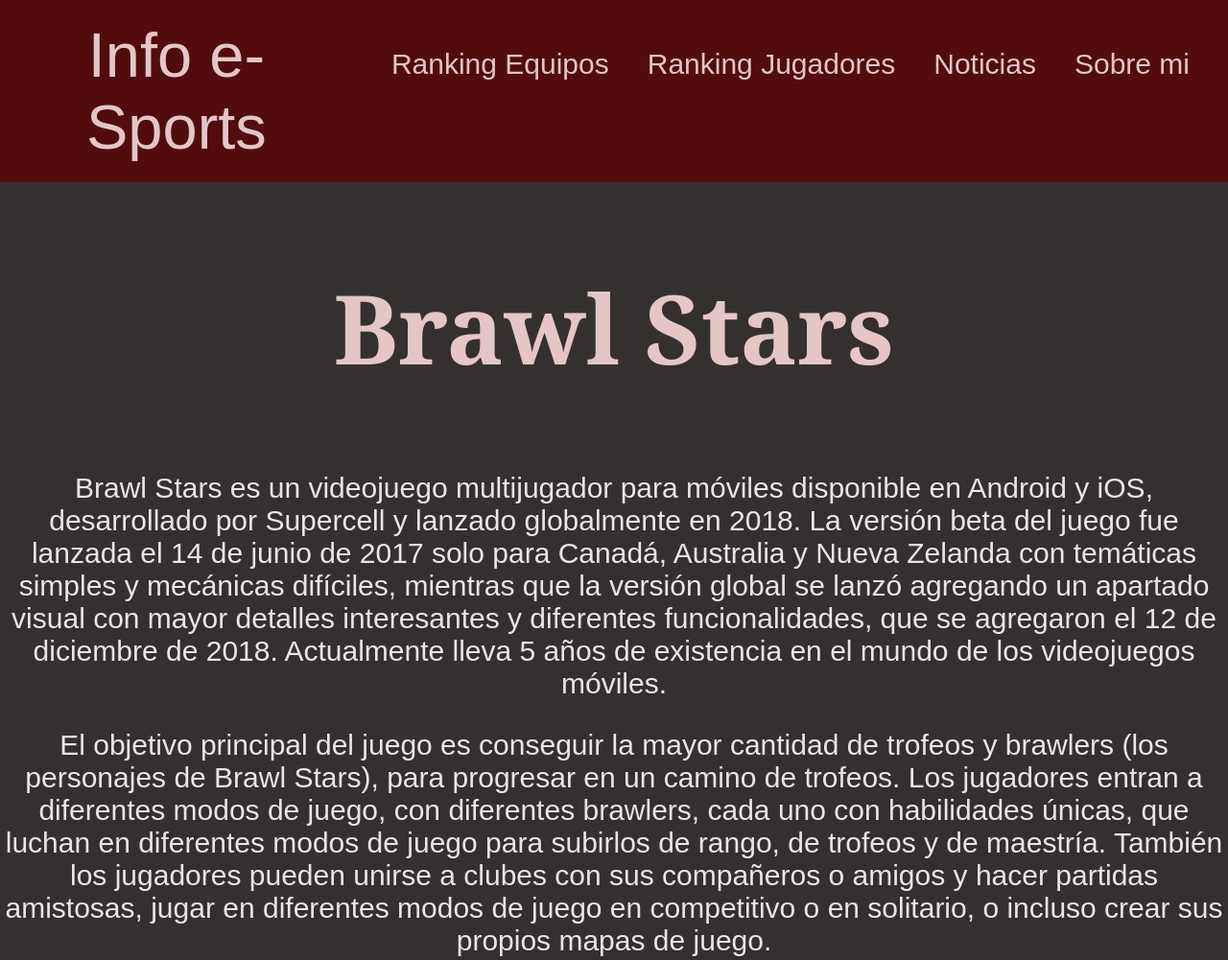
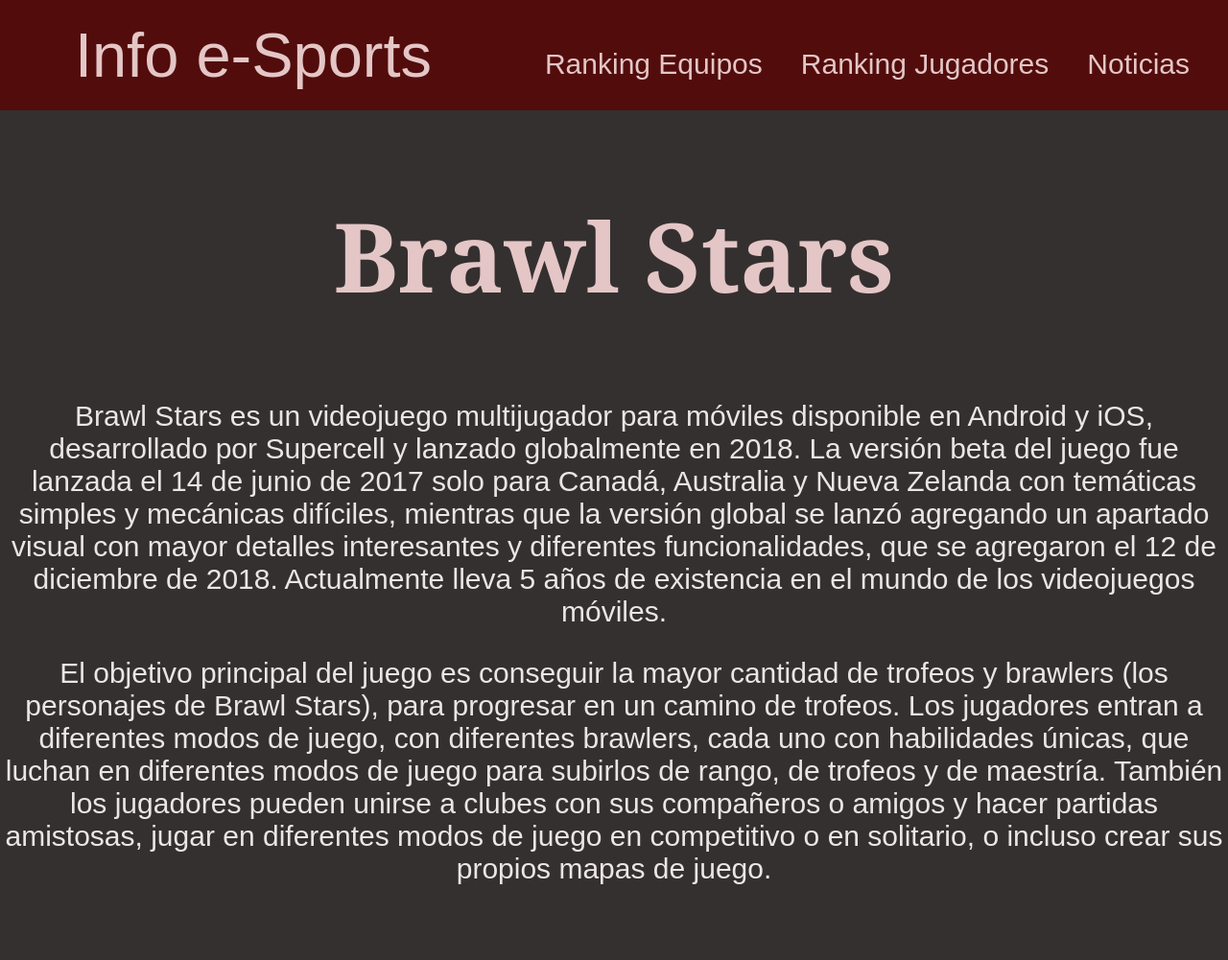
Before and after one commit to ArnauAgudo/Info-e-Sports, a plain HTML site: page videojuegos/brawlstars.html in a window 1280 px wide. Shown: the top 1001 px of the page at 96% size. Drawn offline with Linux system fonts and the light colour scheme.

Commit message:
Add files via upload

```diff
--- a/videojuegos/brawlstars.html
+++ b/videojuegos/brawlstars.html
@@ -14,7 +14,6 @@
                     <li><a href="../paginasprincipales/rankingequipos.html">Ranking Equipos</a></li>
                     <li><a href="../paginasprincipales/rankingjugadores.html">Ranking Jugadores</a></li>
                     <li><a href="../paginasprincipales/noticias.html">Noticias</a></li>
-                    <li><a href="../paginasprincipales/sobremi.html">Sobre mi</a></li>
                 </ul>
             </nav>
         </div>
```
Also changed, not shown: videojuegos/csgo.html (+0 -1 lines), videojuegos/leagueoflegends.html (+0 -1 lines), videojuegos/r6.html (+0 -1 lines), videojuegos/rocketleague.html (+0 -1 lines), videojuegos/valorant.html (+0 -1 lines).
